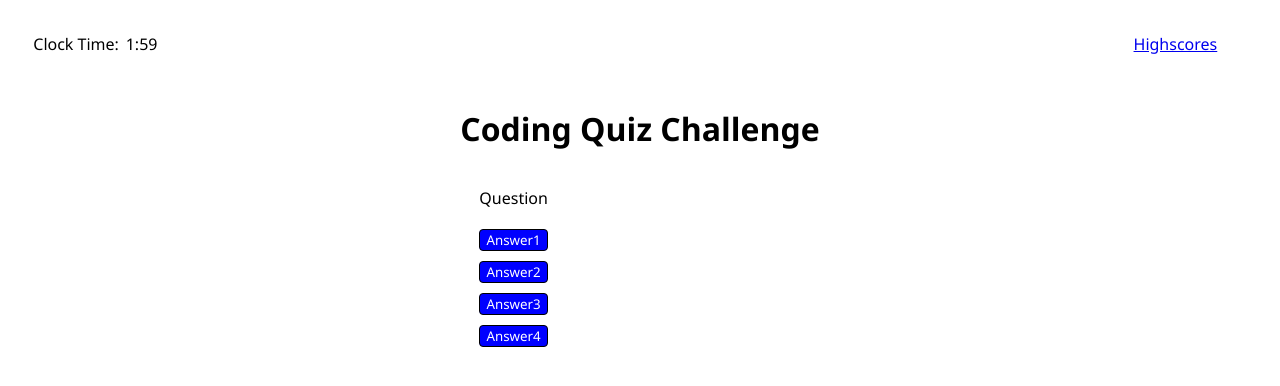
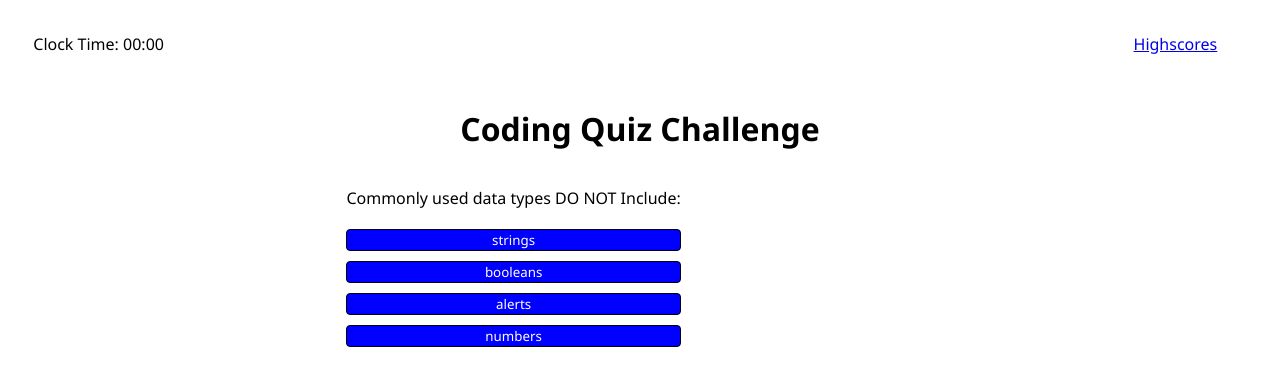
Before and after one commit to ttheis1611/quizCodeWK4, a plain HTML site: page index.html in a window 1280 px wide. Both pictures are taken after a click on the button "Start Quiz". Shown: the top 386 px of the page. Drawn offline with Linux system fonts and the light colour scheme.

Commit message:
add append buttons with answers

```diff
--- a/assets/script.js
+++ b/assets/script.js
@@ -1,10 +1,10 @@
 var startBtn = document.getElementById("enterBtn");
+var nextButton = document.getElementById('submit-question')
 var displayTime = document.getElementById("display-time");
-var questionContainerElement = document.getElementById('quiz-container')
-var answersList = document.getElementById('answer-list')
-var answerFeedback = document.getElementById('feedback')
-var initTime;
-var timeComplete;
+var questionContainerElement = document.getElementById('quiz-container');
+let shuffledQuestions, currentQuestionIndex;
+var questArrEl = document.getElementById('question');
+var answerButtonsEl = document.getElementById('answer-btns');
 // var questionSection = document.querySelector('question-section');
 
 // Start Quiz and HIDE text
@@ -14,9 +14,11 @@ var startQuiz = function(event) {
     document.getElementById("p2").style.display = "none";
     document.getElementById("enterBtn").style.display = "none";
     questionContainerElement.classList.remove('hide');
+    shuffledQuestions = questArr.sort(() => Math.random() - .5);
+    currentQuestionIndex = 0;
     // Start questions
-    startClock();
-    // questionPage();
+    //startClock();
+    setNextQuestion();
 };
 
 // Questions array sets
@@ -24,21 +26,49 @@ var questArr = [
     //q: question, a: answers, i: correct answer
     {
         q: 'Commonly used data types DO NOT Include:',
-        a: ['strings', 'booleans', 'alerts', 'numbers'],
-        i: 2
-    }, {
-        q: 'String values must be enclosed within ______ when being assigned to variables.',
-        a: ['commas', 'curly brackets', 'quotes', 'parentheses'],
-        i: 2
+        a: [
+            { t: 'strings', correct: false },
+            { t: 'booleans', correct: false },
+            { t: 'alerts', correct: true },
+            { t: 'numbers', correct: false }
+        ]
     }
+    // }, {
+    //     q: 'String values must be enclosed within ______ when being assigned to variables.',
+    //     a: ['commas', 'curly brackets', 'quotes', 'parentheses'],
+    //     i: 2
+    // }
 ];
 
 function setNextQuestion() {
-
+    resetState()
+    showQuestion(shuffledQuestions[currentQuestionIndex]);
 
 }
 
-function selectAnswer() {
+function showQuestion(questArr) {
+    questArrEl.innerText = questArr.q;
+    questArr.a.forEach(a => {
+        var button = document.createElement('button');
+        button.innerHTML = a.t;
+        button.classList.add('btn');
+        if(a.correct) {
+            button.dataset.correct = a.correct
+        }
+        button.addEventListener('click', selectAnswer);
+        answerButtonsEl.appendChild(button);
+    })
+
+}
+
+function resetState() {
+    nextButton.classList.add('hide');
+    while (answerButtonsEl.firstChild) {
+        answerButtonsEl.removeChild(answerButtonsEl.firstChild);
+    }
+}
+
+function selectAnswer(e) {
 
 
 }
--- a/index.html
+++ b/index.html
@@ -26,7 +26,7 @@
     <div class="container">
         <div id="quiz-container" class="hide">
             <div id="question">Question</div>
-            <div id="answer-buttons" class="btn-grid">
+            <div id="answer-btns" class="btn-grid">
                 <button class="btn">Answer1</button>
                 <button class="btn">Answer2</button>
                 <button class="btn">Answer3</button>
```
